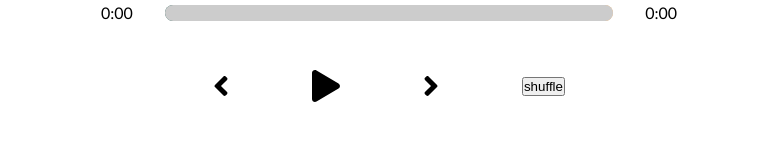
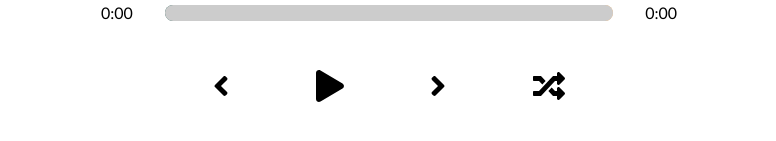
Before and after one commit to rabienasser/React-Sandbox, a React (Create React App) app in the folder music-player/: page / in a window 1280 px wide. Shown: the part 589-730 px from the top of the page, without its empty margins (251-1027 px from the left). Built offline with nearby package versions, Linux system fonts and the light colour scheme.

Commit message:
added shuffle button styling

```diff
--- a/music-player/src/components/Library-Song/LibrarySong.js
+++ b/music-player/src/components/Library-Song/LibrarySong.js
@@ -1,7 +1,5 @@
 import React from "react";
 import { playAudio } from "../../utils";
-
-import "./library-song.style.scss";
 
 function LibrarySong({
    song,
--- a/music-player/src/components/Player/Player.component.js
+++ b/music-player/src/components/Player/Player.component.js
@@ -5,6 +5,7 @@ import {
    faPause,
    faAngleLeft,
    faAngleRight,
+   faRandom,
 } from "@fortawesome/free-solid-svg-icons";
 
 import "./player.style.scss";
@@ -142,7 +143,12 @@ function Player({
                className="skip-forward"
                onClick={() => skipTrackHandler("skip-forward")}
             />
-            <button onClick={shuffleSongs}>shuffle</button>
+            <FontAwesomeIcon
+               icon={faRandom}
+               className={`shuffle-btn ${isShuffled ? "shuffle-active" : ""}`}
+               onClick={shuffleSongs}
+               size="2x"
+            />
          </div>
       </div>
    );
--- a/music-player/src/components/Player/Player.style.scss
+++ b/music-player/src/components/Player/Player.style.scss
@@ -59,6 +59,18 @@
    padding: 1rem;
    width: 30%;
 
+   .shuffle-btn {
+      transition: all 0.3s ease;
+
+      &:hover {
+         color: rgb(78, 193, 255);
+      }
+   }
+
+   .shuffle-active {
+      color: rgb(255, 166, 255);
+   }
+
    svg {
       cursor: pointer;
    }
```
Also changed, not shown: music-player/src/components/Library-Song/library-song.style.scss (deleted).
